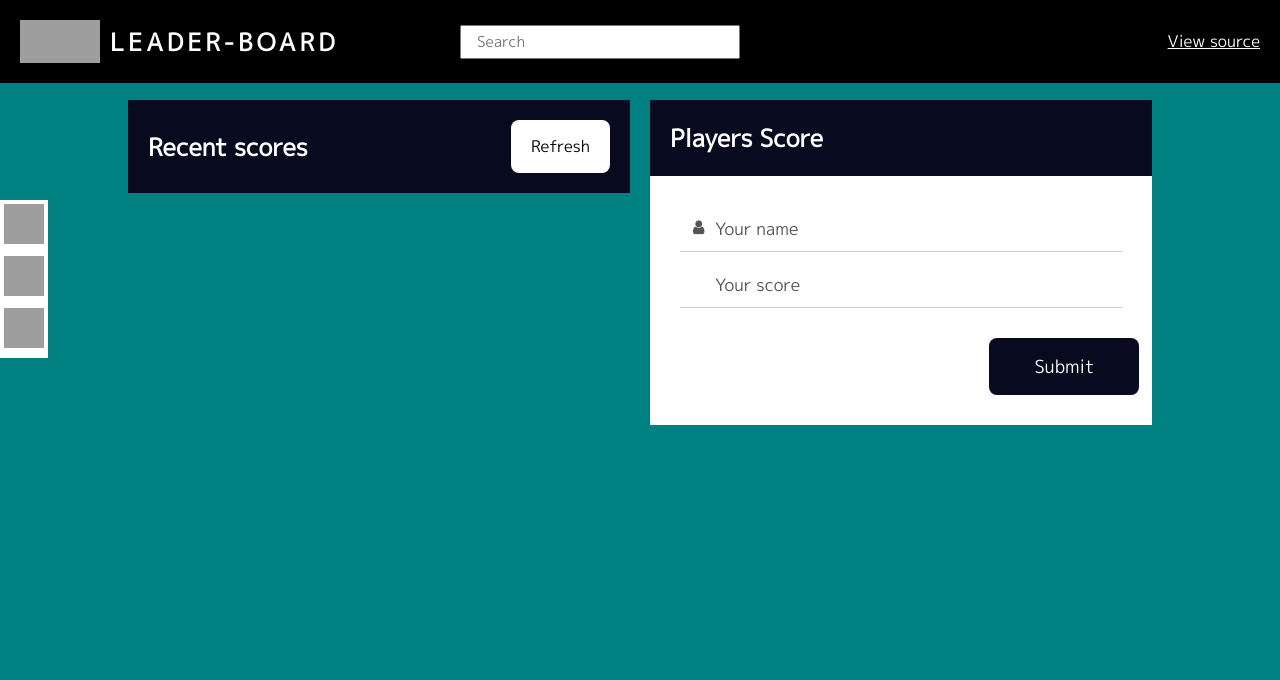
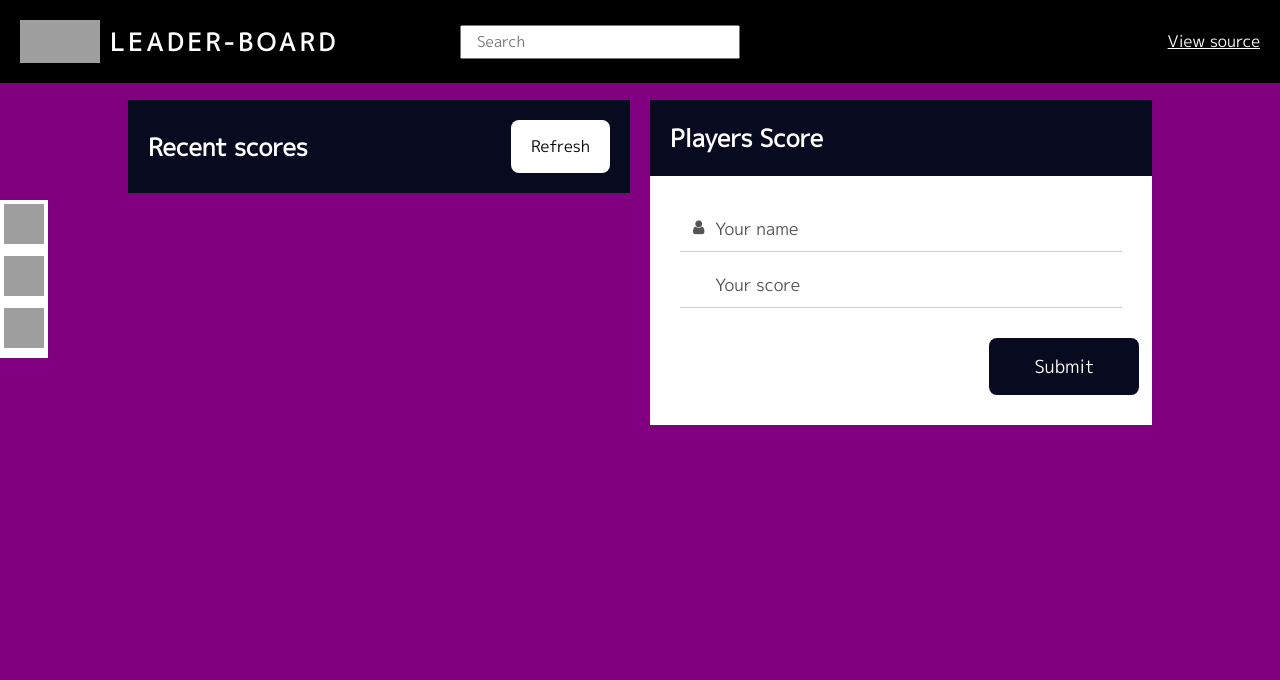
Before and after one commit to ademibowale/Leader-Board, a website built with webpack: page src/index.html in a window 1280 px wide. Built offline with nearby package versions, Linux system fonts and the light colour scheme; no server answers; grey boxes are pictures that could not be loaded.

Commit message:
change app background colour

```diff
--- a/src/style.css
+++ b/src/style.css
@@ -7,7 +7,7 @@
 }
 
 body {
-  background-color: teal;
+  background-color: #800080;
   color: #000;
   font-family: 'M PLUS 1p', sans-serif;
 }
```
